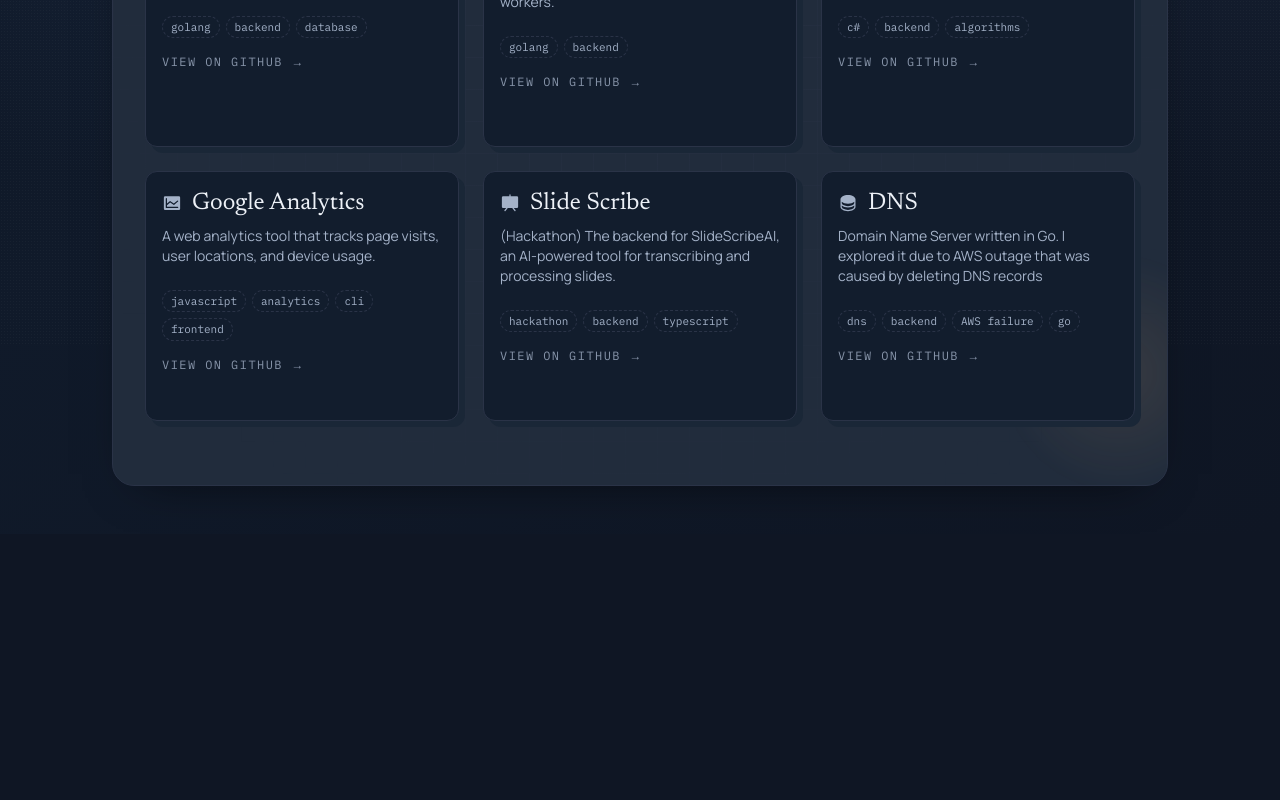
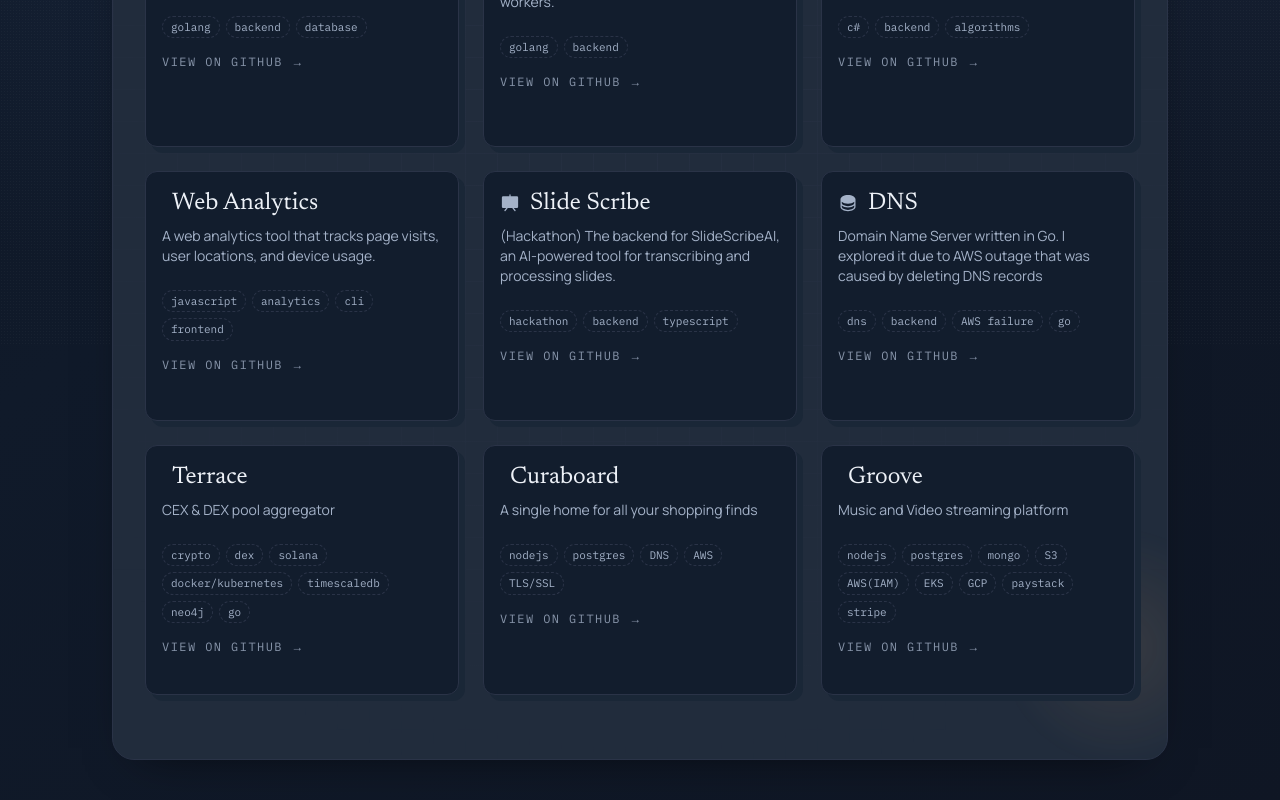
Before and after one commit to tdadadavid/portfolio, a Next.js app: page /works in a window 1280 px wide. Shown: the part 456-1256 px from the top of the page. Before the commit the page ends 990 px from the top, so only its background shows below. Built offline with nearby package versions, Linux system fonts and the light colour scheme.

Commit message:
feat(works): add more works
Signed-off-by: tdadadavid <davidtofunmidada@gmail.com>

```diff
--- a/misc/info.ts
+++ b/misc/info.ts
@@ -1,3 +1,4 @@
+import { url } from "inspector";
 import { color } from "motion/react";
 
 const info = {
@@ -41,7 +42,7 @@ const info = {
             tags: ['c#', 'backend', 'algorithms'],
         },
         {
-            name: 'Google Analytics',
+            name: 'Web Analytics',
             url: 'https://github.com/tdadadavid/google-analytics',
             description:
                 'A web analytics tool that tracks page visits, user locations, and device usage.',
@@ -63,6 +64,27 @@ const info = {
         color: '#3b82f6',
         tags: ['dns', 'backend', 'AWS failure', 'go']
       },
+      {
+        name: 'Terrace',
+        url: 'https://app.terrace.fi/i',
+        description: 'CEX & DEX pool aggregator',
+        color: '#0a0a0a',
+        tags: ['crypto', 'dex', 'solana', 'docker/kubernetes', 'timescaledb', 'neo4j', 'go']
+      },
+      {
+        name: 'Curaboard',
+        url: 'https://www.curaboard.com/',
+        description: 'A single home for all your shopping finds',
+        color: '#0a0a0a',
+        tags: ['nodejs', 'postgres', 'DNS', 'AWS', 'TLS/SSL']
+      },
+      {
+        name: 'Groove',
+        url: 'https://groove.ng/',
+        description: 'Music and Video streaming platform',
+        color: '#0a0a0a',
+        tags: ['nodejs', 'postgres', 'mongo', 'S3', 'AWS(IAM)', 'EKS', 'GCP', 'paystack', 'stripe']
+      }
     ],
 };
 
```
